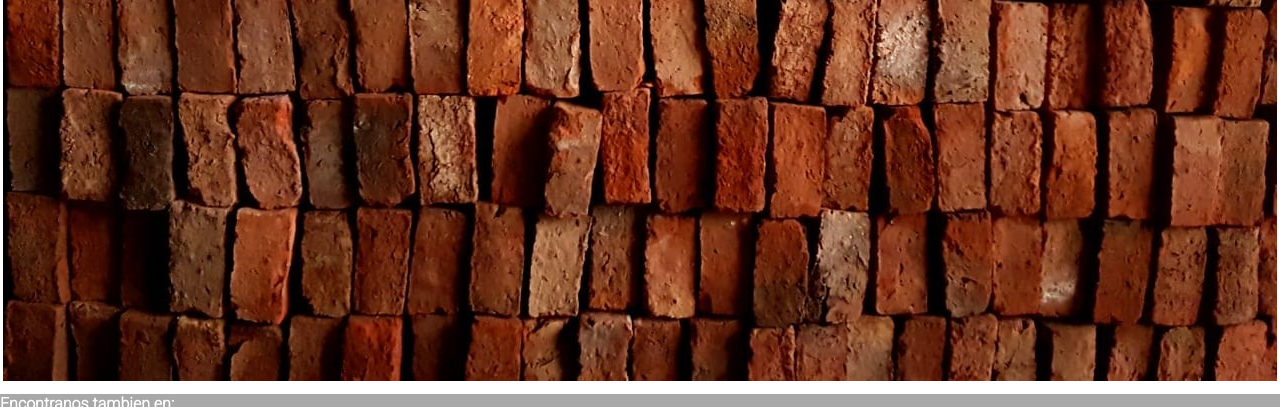
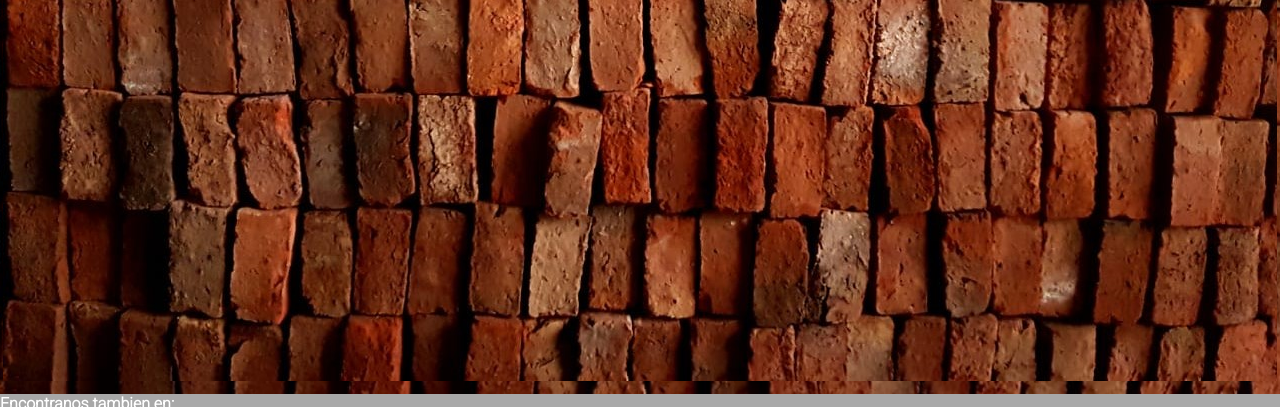
Before and after one commit to EmiliaTorino/Estudio-mom, a plain HTML site: page index.html in a window 1280 px wide. Shown: the part 95-502 px from the top of the page. Drawn offline with nearby package versions, Linux system fonts and the light colour scheme.

Commit message:
Imagen ladrillos

```diff
--- a/styleindex.css
+++ b/styleindex.css
@@ -39,6 +39,7 @@ body{
 }
 
 #imagen1{
+    background-image: url("imagenes/ladrillosIndex3.jpeg");
     background-repeat: no-repeat;
     background-size: cover;
     height: 100%;
```
Also changed, not shown: index.html (+1 -1 lines).
